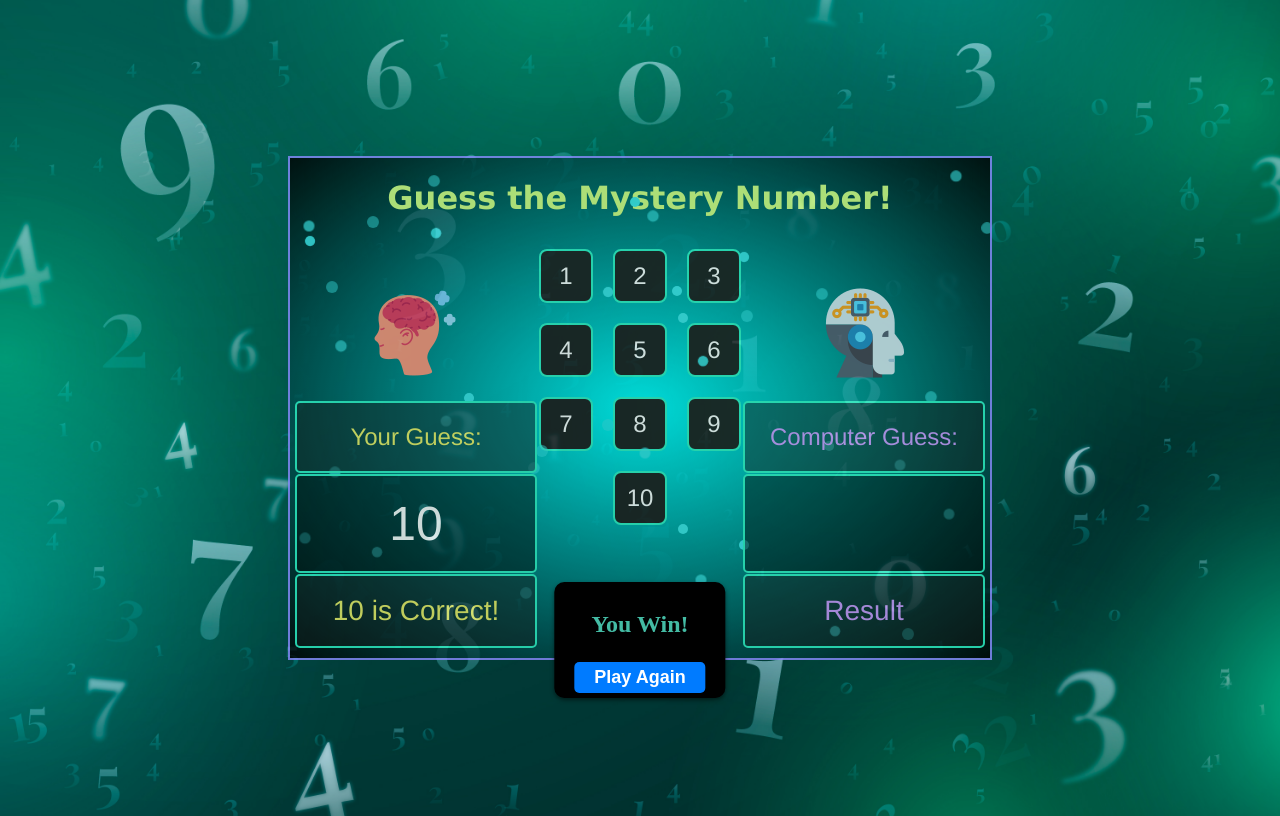
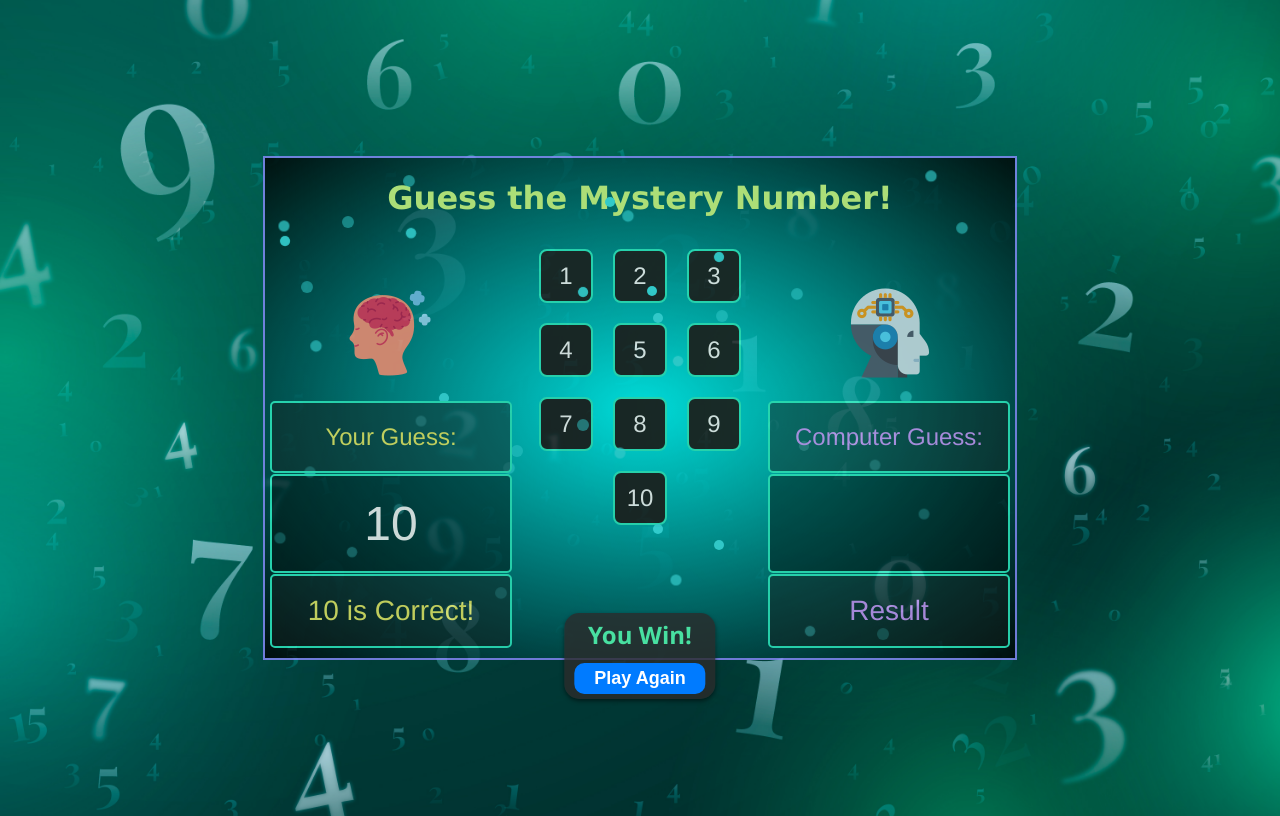
Before and after one commit to sumitst05/MysteryNum, a website: page public/index.html in a window 1280 px wide. Both pictures are taken after a click on the element "10". Drawn offline with Linux system fonts and the light colour scheme.

Commit message:
[Update] styled restart-menu

```diff
--- a/public/index.html
+++ b/public/index.html
@@ -1,5 +1,6 @@
 <!DOCTYPE html>
 <html lang="en">
+
 <head>
   <title></title>
   <meta charset="UTF-8" />
@@ -39,10 +40,12 @@
   </div>
 
   <div class="result-prompt">
+    <div class="grid-item">
       <p id="result-message"></p>
       <button id="play-again-button">Play Again</button>
     </div>
-
+  </div>
   <script src="MysteryNum.js"></script>
 </body>
+
 </html>
--- a/public/style.css
+++ b/public/style.css
@@ -16,7 +16,7 @@ body {
 }
 
 .game-area {
-  width: 700px;
+  width: 750px;
   height: 500px;
   background-image: radial-gradient(cyan, black);
   border: 2px solid rgb(139, 139, 255);
@@ -211,41 +211,52 @@ body {
 }
 
 .result-prompt {
+  font-family: 'Segoe UI', Tahoma, Geneva, Verdana, sans-serif;
+  margin-bottom: 0px;
   font-size: 24px;
   font-weight: bold;
   text-align: center;
   position: fixed;
-  top: 80%;
+  top: 82%;
   left: 50%;
   transform: translate(-50%, -50%);
   display: none;
-  background-color: #000000;
-  padding: 5px 20px;
-  border-radius: 10px;
+  background-color: rgba(43, 43, 43, 0.8);
+  padding: 5px 10px;
+  border-radius: 15px;
   box-shadow: 0 2px 4px rgba(0, 0, 0, 0.5);
+}
+
+.grid-item{
+  display: grid;
+  gap: 12px;
+}
+
+.result-prompt.win {
+  color: #48e0a1;
+}
+
+.result-prompt.lose {
+  color: #ff4643;
+}
+
+#result-message{
+  margin-top: 0px;
+  margin-bottom: 0px;
 }
 
 #play-again-button {
   display: block;
-  margin-top: 20px;
   padding: 5px 20px;
   font-size: 18px;
   font-weight: bold;
   color: #ffffff;
   background-color: #007bff;
   border: none;
-  border-radius: 5px;
+  border-radius: 10px;
   cursor: pointer;
 }
 
 #play-again-button:hover {
-  background-color: #0056b3;
+  background-color: #007bff8e;
 }
-
-.result-prompt.win {
-  color: #44bba4;
-}
-
-.result-prompt.lose {
-  color: #e53935;
-}
```
Also changed, not shown: 1 other file. Lines whose indentation alone changed are shown as unchanged.
